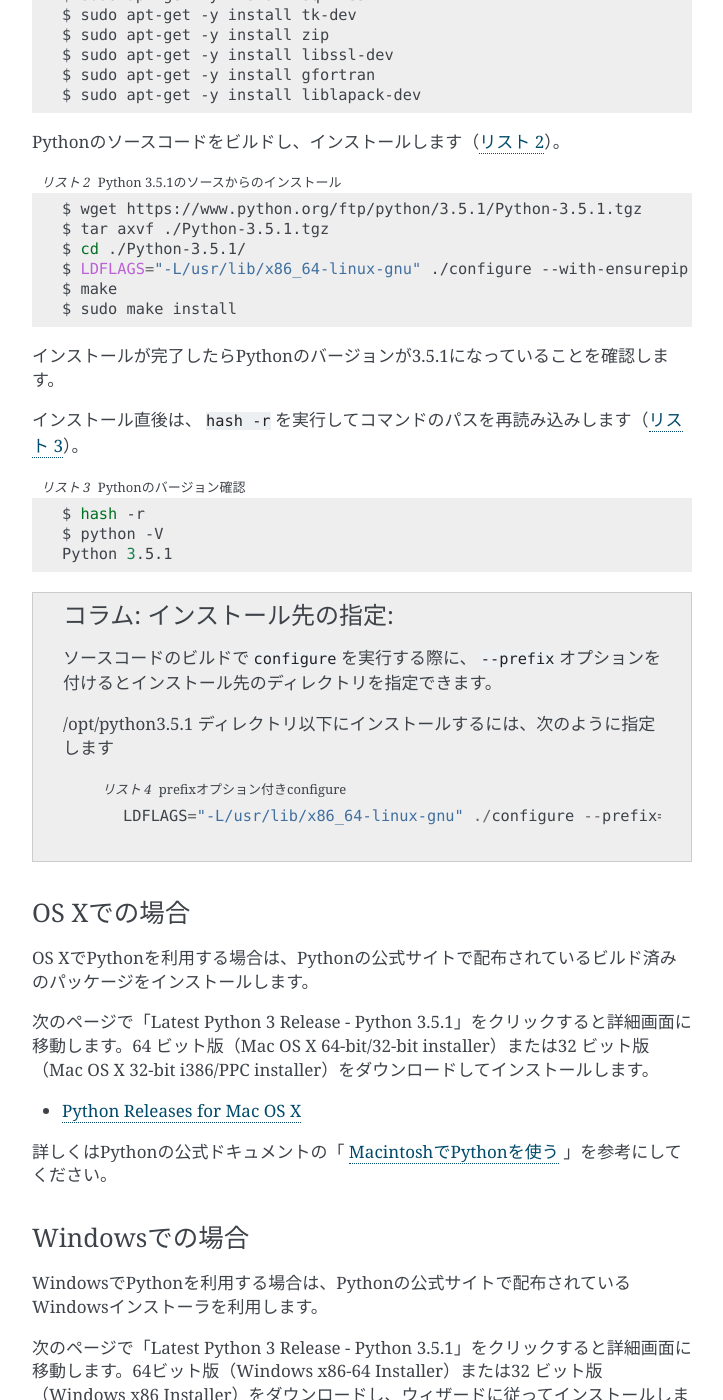
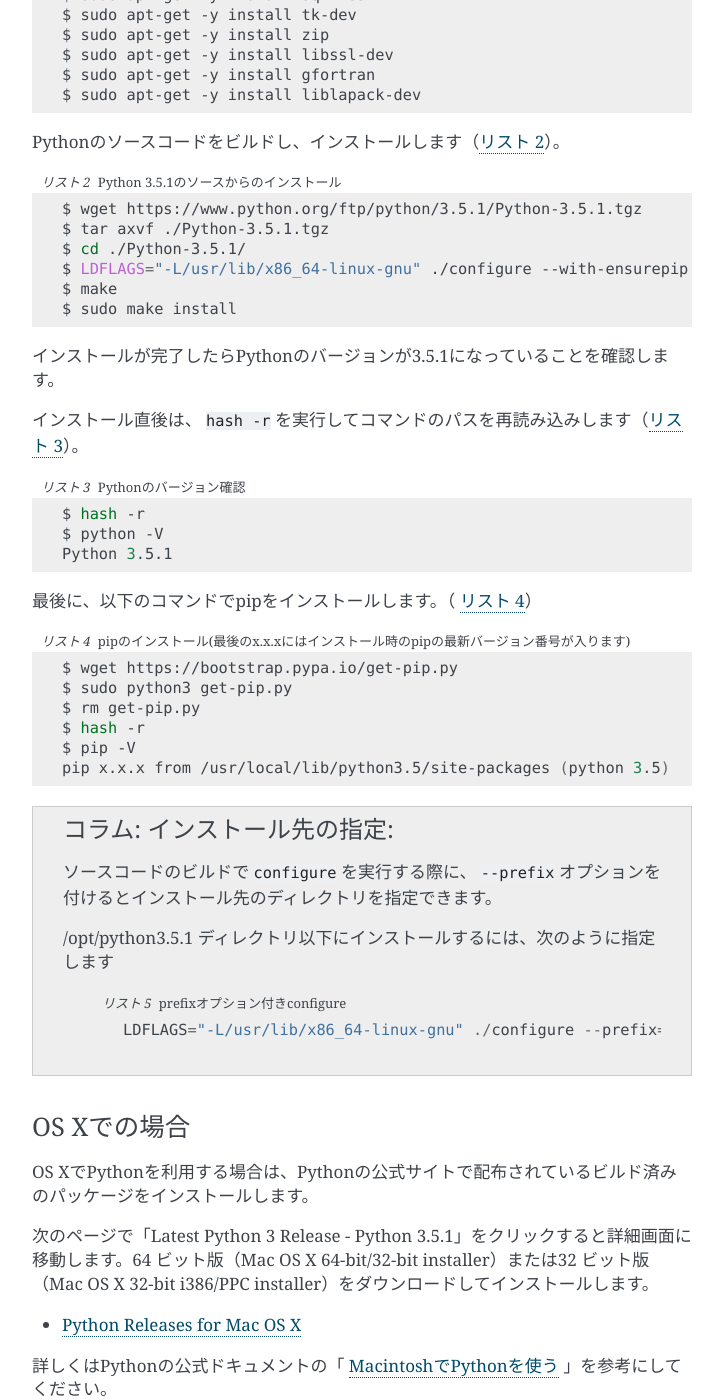
Before and after one commit to pyconjp/pycamp.pycon.jp, a Sphinx documentation site: the page built from source/1_install.rst, in a window 1280 px wide and 1400 px high, scrolled down 880 px. Shown: the whole window, without its empty margins (388-1111 px from the left). Built offline with Sphinx 7.4.7, drawn with Linux system fonts in a browser that asks for light colours.

```diff
--- a/source/1_install.rst
+++ b/source/1_install.rst
@@ -65,7 +65,7 @@ Pythonのソースコードをビルドし、インストールします（:numr
     $ wget https://www.python.org/ftp/python/3.5.1/Python-3.5.1.tgz
     $ tar axvf ./Python-3.5.1.tgz
     $ cd ./Python-3.5.1/
-    $ LDFLAGS="-L/usr/lib/x86_64-linux-gnu" ./configure --with-ensurepip
+    $ LDFLAGS="-L/usr/lib/x86_64-linux-gnu" ./configure --with-ensurepip --with-zlib
     $ make
     $ sudo make install
 
@@ -81,6 +81,20 @@ Pythonのソースコードをビルドし、インストールします（:numr
     $ hash -r
     $ python -V
     Python 3.5.1
+
+最後に、以下のコマンドでpipをインストールします。（ :numref:`install-pip`）
+
+.. _install-pip:
+
+.. code-block:: bash
+    :caption: pipのインストール(最後のx.x.xにはインストール時のpipの最新バージョン番号が入ります)
+
+    $ wget https://bootstrap.pypa.io/get-pip.py
+    $ sudo python3 get-pip.py
+    $ rm get-pip.py
+    $ hash -r
+    $ pip -V
+    pip x.x.x from /usr/local/lib/python3.5/site-packages (python 3.5)
 
 .. admonition:: コラム: インストール先の指定
 
```
